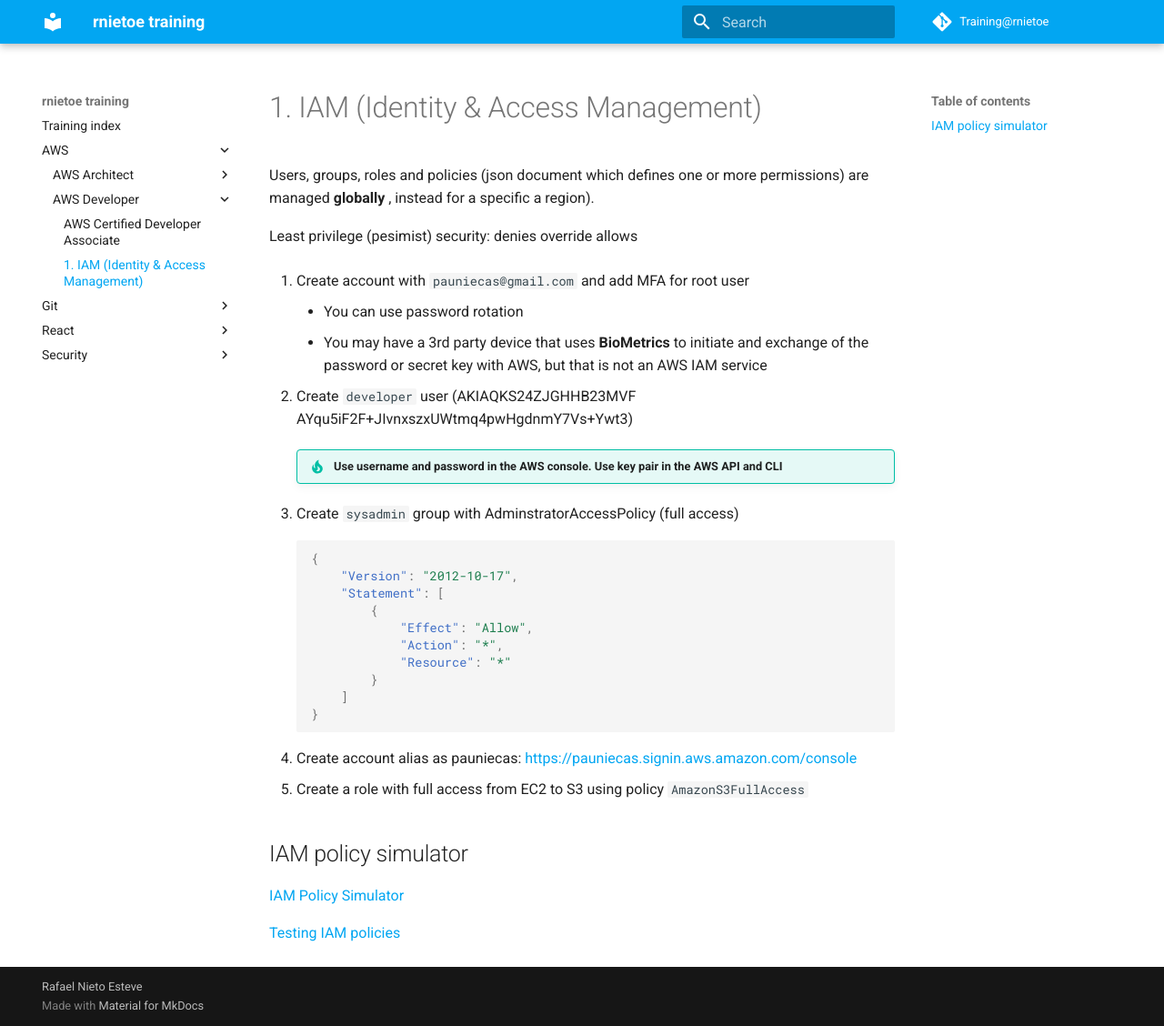
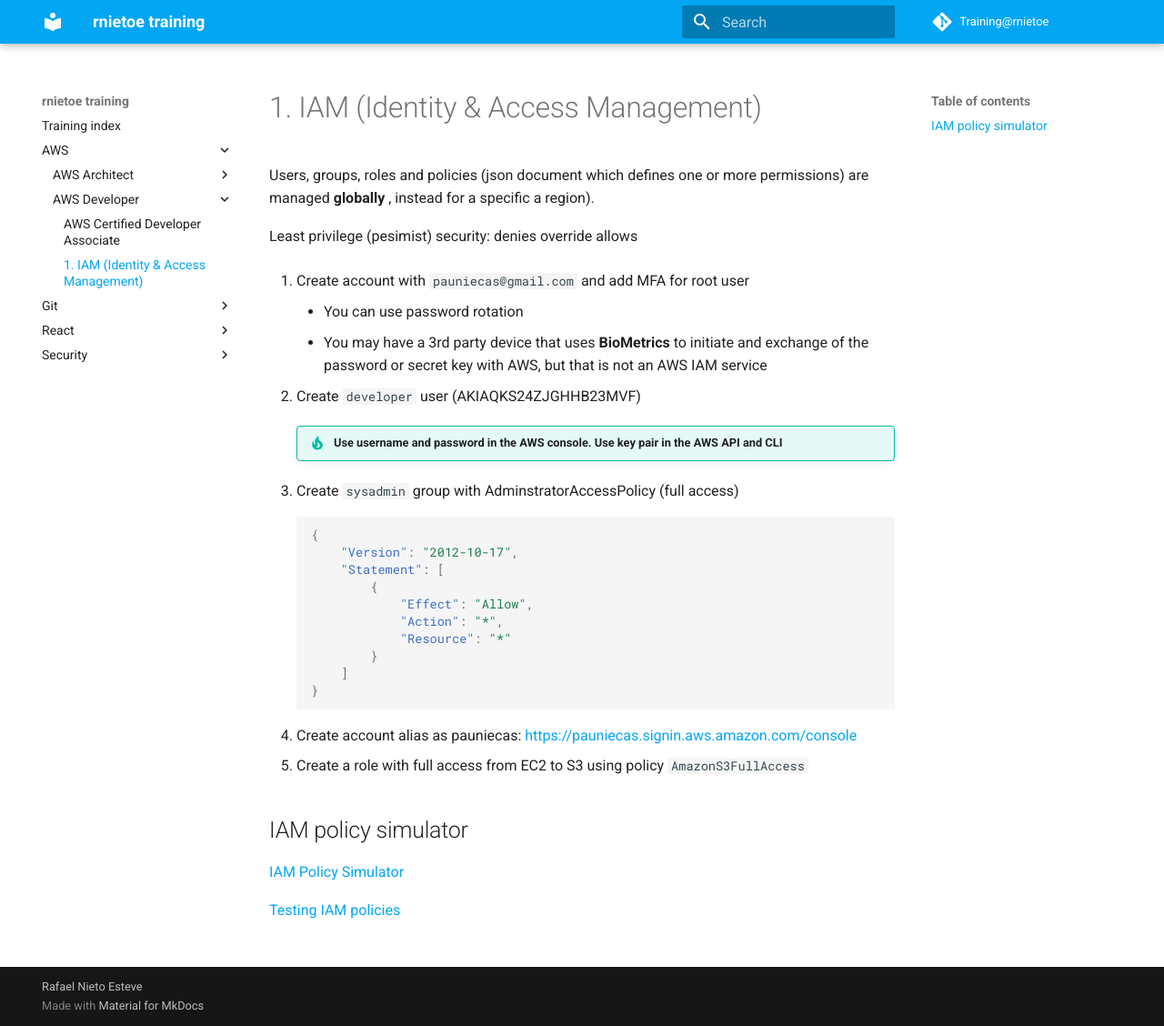
Before and after one commit to rnietoe/Training, an MkDocs documentation site: the page built from docs/AWS/AWS Developer/01-IAM.md, in a window 1280 px wide and 1128 px high. Shown: the whole window at 91% size. Built offline with MkDocs 1.6.1 and Material for MkDocs 9.7.7, drawn with Linux system fonts in a browser that asks for light colours; comment, search, counter and statistics services are not loaded.

Commit message:
remove developer secret

```diff
--- a/docs/AWS/AWS Developer/01-IAM.md
+++ b/docs/AWS/AWS Developer/01-IAM.md
@@ -9,7 +9,7 @@
     * You can use password rotation
     * You may have a 3rd party device that uses **BioMetrics** to initiate and exchange of the password or secret key with AWS, but that is not an AWS IAM service
 
-2. Create `developer` user (AKIAQKS24ZJGHHB23MVF AYqu5iF2F+JIvnxszxUWtmq4pwHgdnmY7Vs+Ywt3)
+2. Create `developer` user (AKIAQKS24ZJGHHB23MVF)
 
     !!!Tip "Use username and password in the AWS console. Use key pair in the AWS API and CLI"
 
```
